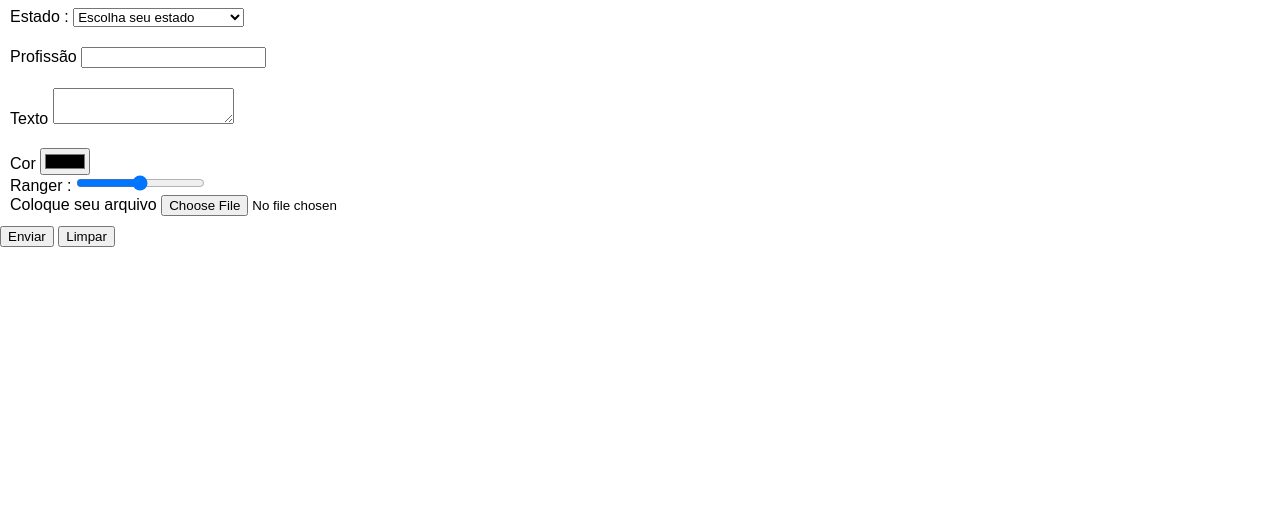
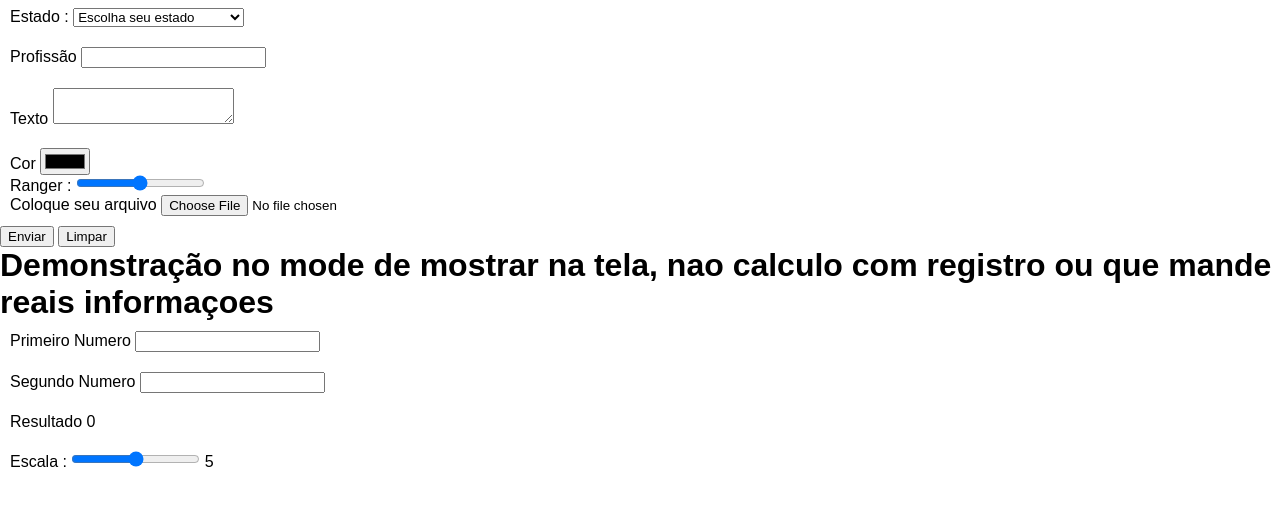
Before and after one commit to cleybsonreis/formulario-completo, a plain HTML site: page index.html in a window 1280 px wide. Shown: the part 542-1048 px from the top of the page. Drawn offline with Linux system fonts and the light colour scheme.

Commit message:
Agora sim ta completo

```diff
--- a/index.html
+++ b/index.html
@@ -127,7 +127,33 @@
             </p>
 
         </form>
+
         <input type="submit" value="Enviar">
         <input type="reset" value="Limpar">
+        <h1>Demonstração no mode de mostrar na tela, nao calculo com registro ou que mande reais informaçoes</h1>
+        <form action="#" method="post" autocomplete="on">
+            <p>
+                <label for="ipnumero">Primeiro Numero</label>
+                <input type="number" name="segundonumero" id="ipnumero" required
+                oninput="iresultado.innerHTML = Number(ipnumero.value) + Number(isnumero.value)">
+            </p>
+            <p>
+                <label for="isnumero">Segundo Numero</label>
+                <input type="number" name="segundonumero" id="isnumero"
+                oninput="iresultado.innerHTML = Number(ipnumero.value) + Number(isnumero.value)">
+            </p>
+            <p>
+                <label for="iresultado">Resultado</label>
+                <output name="resultado" id="iresultado">
+                    0
+                </output>
+            </p>
+            <p>
+                <label for="iescala">Escala : </label>
+                <input type="range" name="escala" id="iescala" min="0" max="10" value="5"
+                oninput="ival.innerHTML = Number(iescala.value)" >
+                <output id="ival">5</output>
+            </p>
+        </form>
 </body>
 </html>
```
